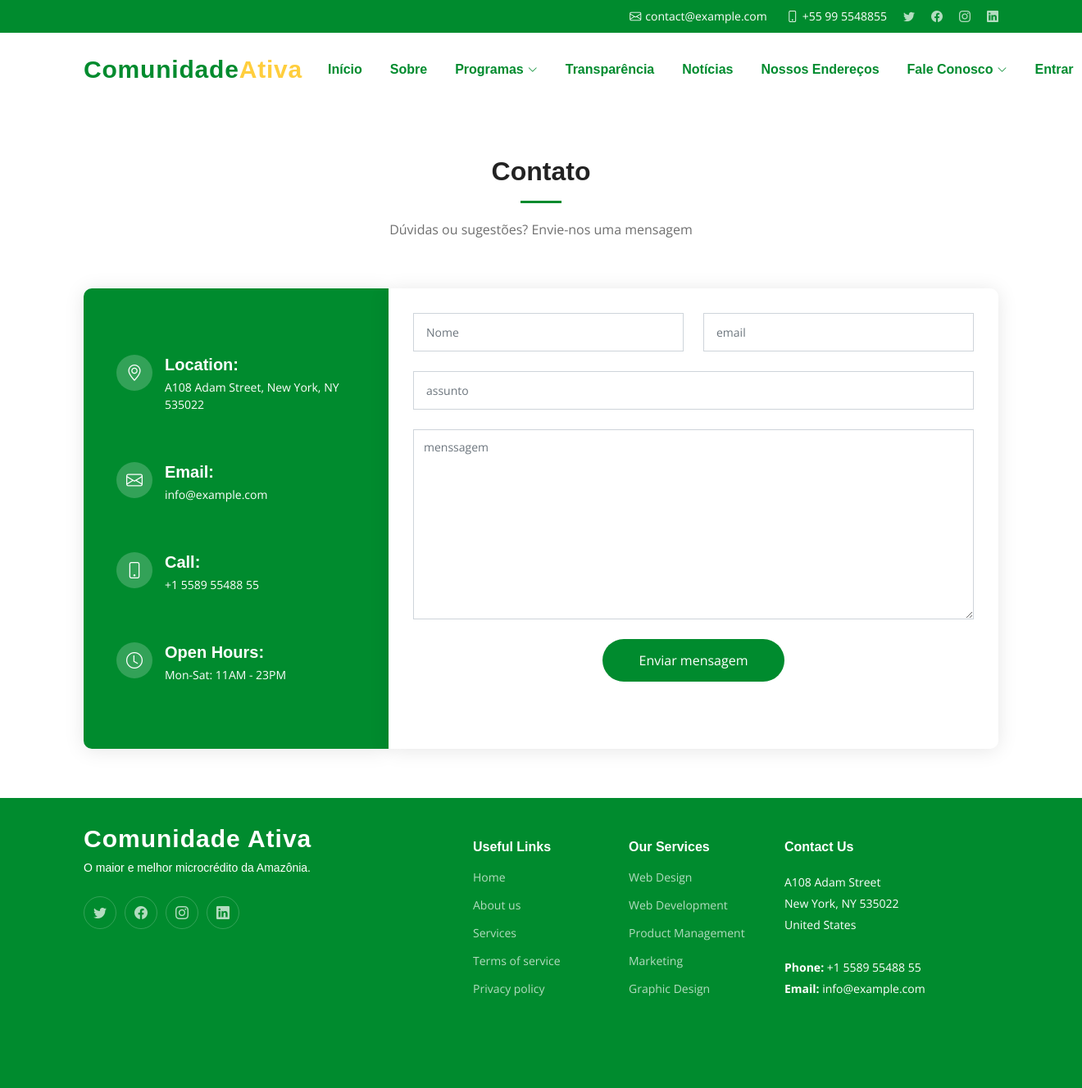
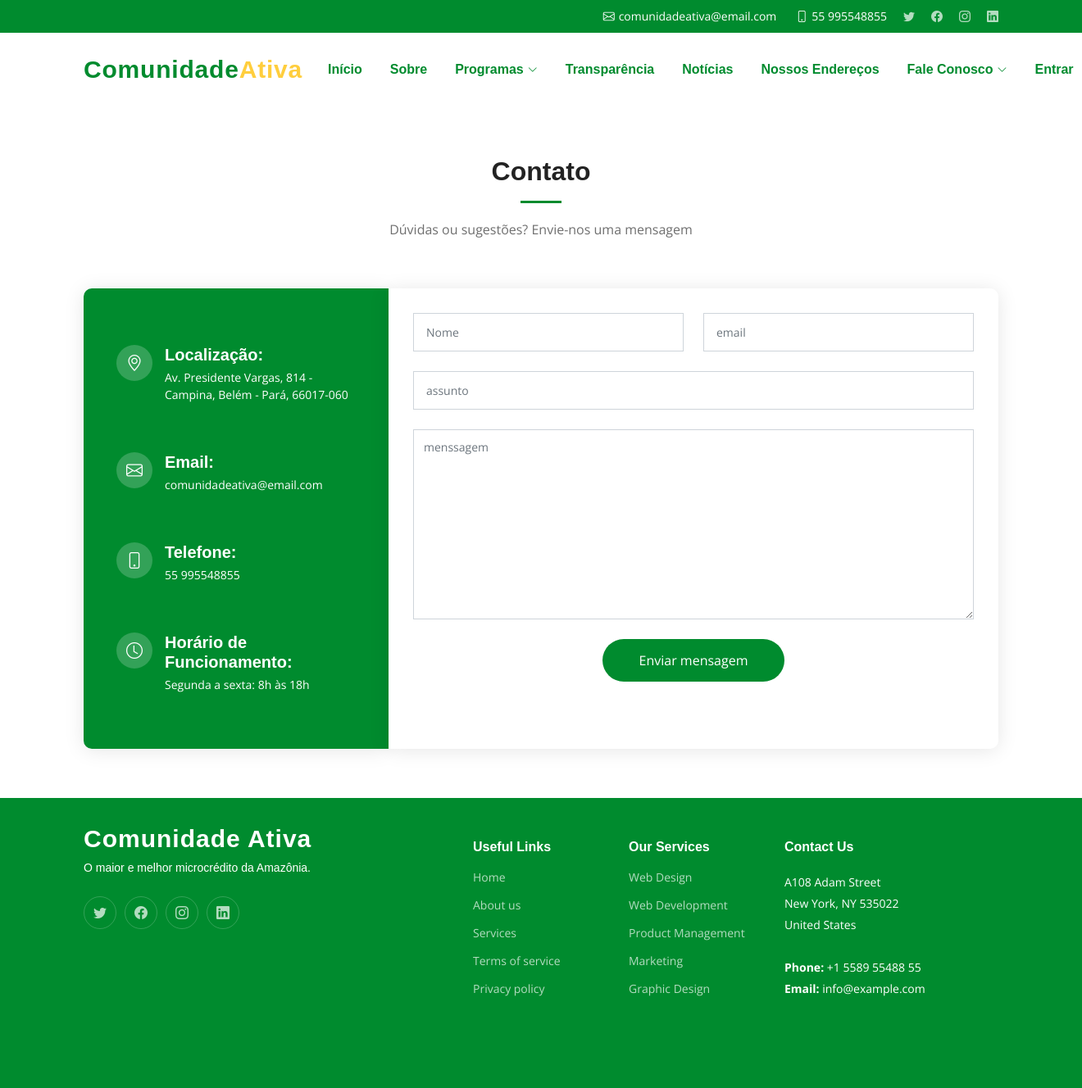
Before and after one commit to eltonpeniche/comunidadeativa, a Django app: page /contato/ in a window 1320 px wide. Shown: the whole page at 82% size. Run offline with Django 4.2, Linux system fonts and the light colour scheme; some libraries are stand-ins or nearby versions.

Commit message:
add site_info context_processors

```diff
--- /dev/null
+++ b/comunidadeativa/context_processors.py
@@ -0,0 +1,21 @@
+def site_info(request):
+    return {
+        'endereco': {
+            'logradouro': 'Av. Presidente Vargas',
+            'numero': '814',
+            'bairro': 'Campina',
+            'cidade': 'Belém',
+            'uf': 'Pará',
+            'cep': '66017-060',
+        },
+        'redes_sociais': {
+            'twitter': 'https://www.twitter.com/exemplo',
+            'facebook': 'https://www.facebook.com/exemplo',
+            'instagram': 'https://www.instagram.com/exemplo',
+            'linkedin': 'https://www.linkedin.com/exemplo',
+        },
+        'contato':{
+            'email':'comunidadeativa@email.com',
+            'telefone':'55 995548855'
+        }
+    }
--- a/comunidadeativa/templates/pages/contato/contato.html
+++ b/comunidadeativa/templates/pages/contato/contato.html
@@ -18,8 +18,8 @@
             <div class="info-item d-flex">
               <i class="bi bi-geo-alt flex-shrink-0"></i>
               <div>
-                <h4>Location:</h4>
-                <p>A108 Adam Street, New York, NY 535022</p>
+                <h4>Localização:</h4>
+                <p>{{endereco.logradouro}}, {{endereco.numero}} - {{endereco.bairro}}, {{endereco.cidade}} - {{endereco.uf}}, {{endereco.cep}}</p>
               </div>
             </div><!-- End Info Item -->
 
@@ -27,23 +27,23 @@
               <i class="bi bi-envelope flex-shrink-0"></i>
               <div>
                 <h4>Email:</h4>
-                <p>info@example.com</p>
+                <p>{{contato.email}}</p>
               </div>
             </div><!-- End Info Item -->
 
             <div class="info-item d-flex">
               <i class="bi bi-phone flex-shrink-0"></i>
               <div>
-                <h4>Call:</h4>
-                <p>+1 5589 55488 55</p>
+                <h4>Telefone:</h4>
+                <p>{{contato.telefone}}</p>
               </div>
             </div><!-- End Info Item -->
 
             <div class="info-item d-flex">
               <i class="bi bi-clock flex-shrink-0"></i>
               <div>
-                <h4>Open Hours:</h4>
-                <p>Mon-Sat: 11AM - 23PM</p>
+                <h4>Horário de Funcionamento:</h4>
+                <p>Segunda a sexta: 8h às 18h</p>
               </div>
             </div><!-- End Info Item -->
           </div>
--- a/comunidadeativa/templates/partials/_footer.html
+++ b/comunidadeativa/templates/partials/_footer.html
@@ -10,10 +10,14 @@
           <!-- <p>O desenvolvimento começa no pequeno.</p>-->
           <p>O maior e melhor microcrédito da Amazônia.</p>
           <div class="social-links d-flex mt-4">
-            <a href="#" class="twitter"><i class="bi bi-twitter"></i></a>
-            <a href="#" class="facebook"><i class="bi bi-facebook"></i></a>
-            <a href="#" class="instagram"><i class="bi bi-instagram"></i></a>
-            <a href="#" class="linkedin"><i class="bi bi-linkedin"></i></a>
+            <a href="{{redes_sociais.twitter}}" target="_blank" class="twitter"><i class="bi bi-twitter"></i></a>
+
+            <a href="{{redes_sociais.facebook}}" target="_blank" class="facebook"><i class="bi bi-facebook"></i></a>
+
+            <a href="{{redes_sociais.instagram}}" target="_blank" class="instagram"><i class="bi bi-instagram"></i></a>
+
+            <a href="{{redes_sociais.linkedin}}" target="_blank" class="linkedin"><i class="bi bi-linkedin"></i></a>
+
           </div>
         </div>
 
--- a/comunidadeativa/templates/partials/_header.html
+++ b/comunidadeativa/templates/partials/_header.html
@@ -3,17 +3,21 @@
     <div class="container d-flex justify-content-center justify-content-md-end">
 
       <div class="contact-info d-flex align-items-center" >
-        <i class="bi bi-envelope d-flex align-items-center"><a href="mailto:contact@example.com">contact@example.com</a></i>
-        <i class="bi bi-phone d-flex align-items-center ms-4"><span>+55 99 5548855</span></i>
+        <i class="bi bi-envelope d-flex align-items-center"><a href="mailto:contact@example.com">{{contato.email}}</a></i>
+        <i class="bi bi-phone d-flex align-items-center ms-4"><span>{{contato.telefone}}</span></i>
 
       </div>
 
       <div class="social-links d-none d-md-flex align-items-center">
 
-        <a href="#" class="twitter"><i class="bi bi-twitter"></i></a>
-        <a href="#" class="facebook"><i class="bi bi-facebook"></i></a>
-        <a href="#" class="instagram"><i class="bi bi-instagram"></i></a>
-        <a href="#" class="linkedin"><i class="bi bi-linkedin"></i></i></a>
+        <a href="{{redes_sociais.twitter}}" target="_blank" class="twitter"><i class="bi bi-twitter"></i></a>
+
+        <a href="{{redes_sociais.facebook}}" target="_blank" class="facebook"><i class="bi bi-facebook"></i></a>
+
+        <a href="{{redes_sociais.instagram}}" target="_blank" class="instagram"><i class="bi bi-instagram"></i></a>
+
+        <a href="{{redes_sociais.linkedin}}" target="_blank" class="linkedin"><i class="bi bi-linkedin"></i></a>
+
       </div>
     </div>
   </section><!-- End Top Bar -->
--- a/setup/settings.py
+++ b/setup/settings.py
@@ -78,6 +78,7 @@ TEMPLATES = [
                 "django.template.context_processors.request",
                 "django.contrib.auth.context_processors.auth",
                 "django.contrib.messages.context_processors.messages",
+                "comunidadeativa.context_processors.site_info",
             ],
         },
     },
```
